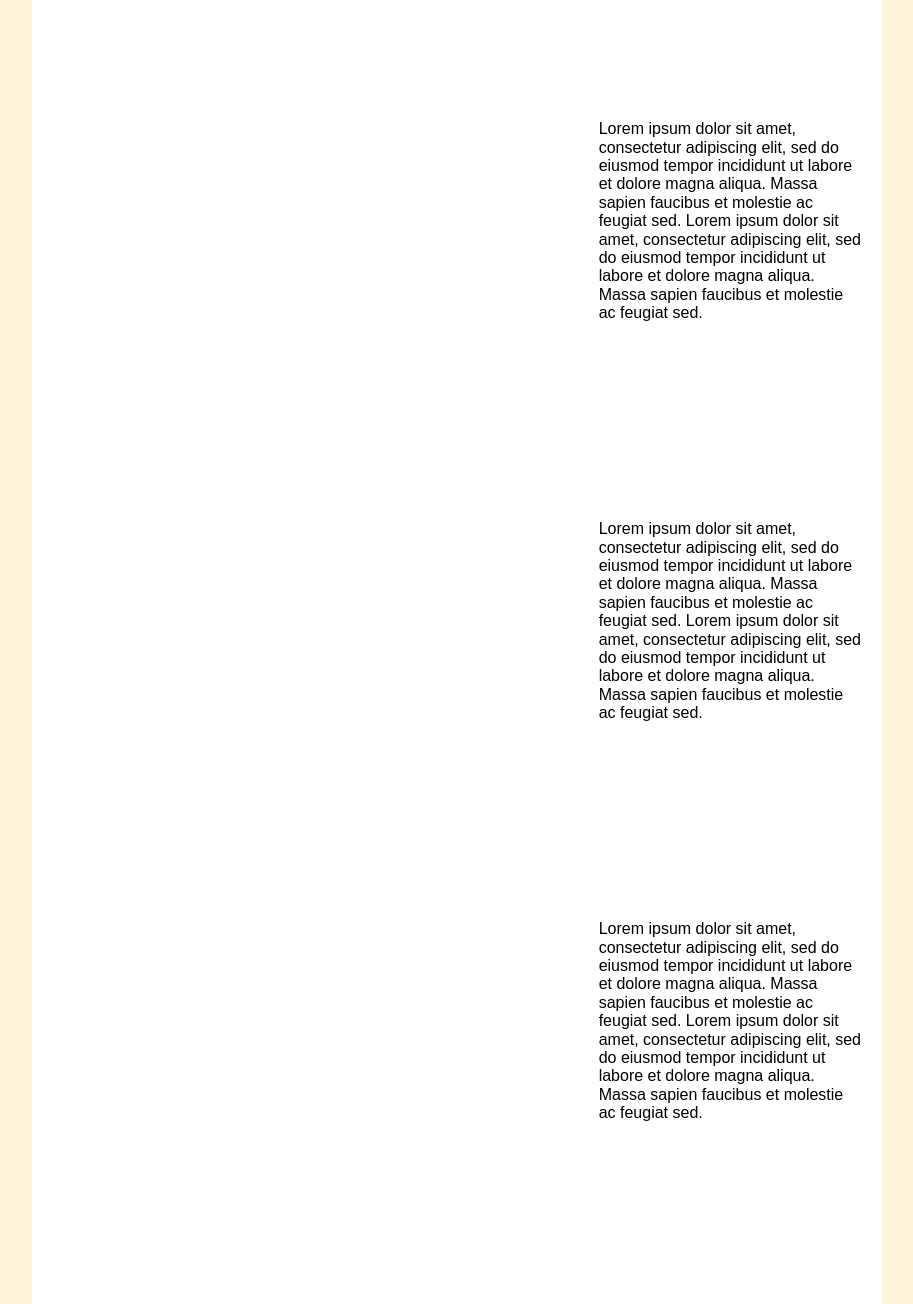
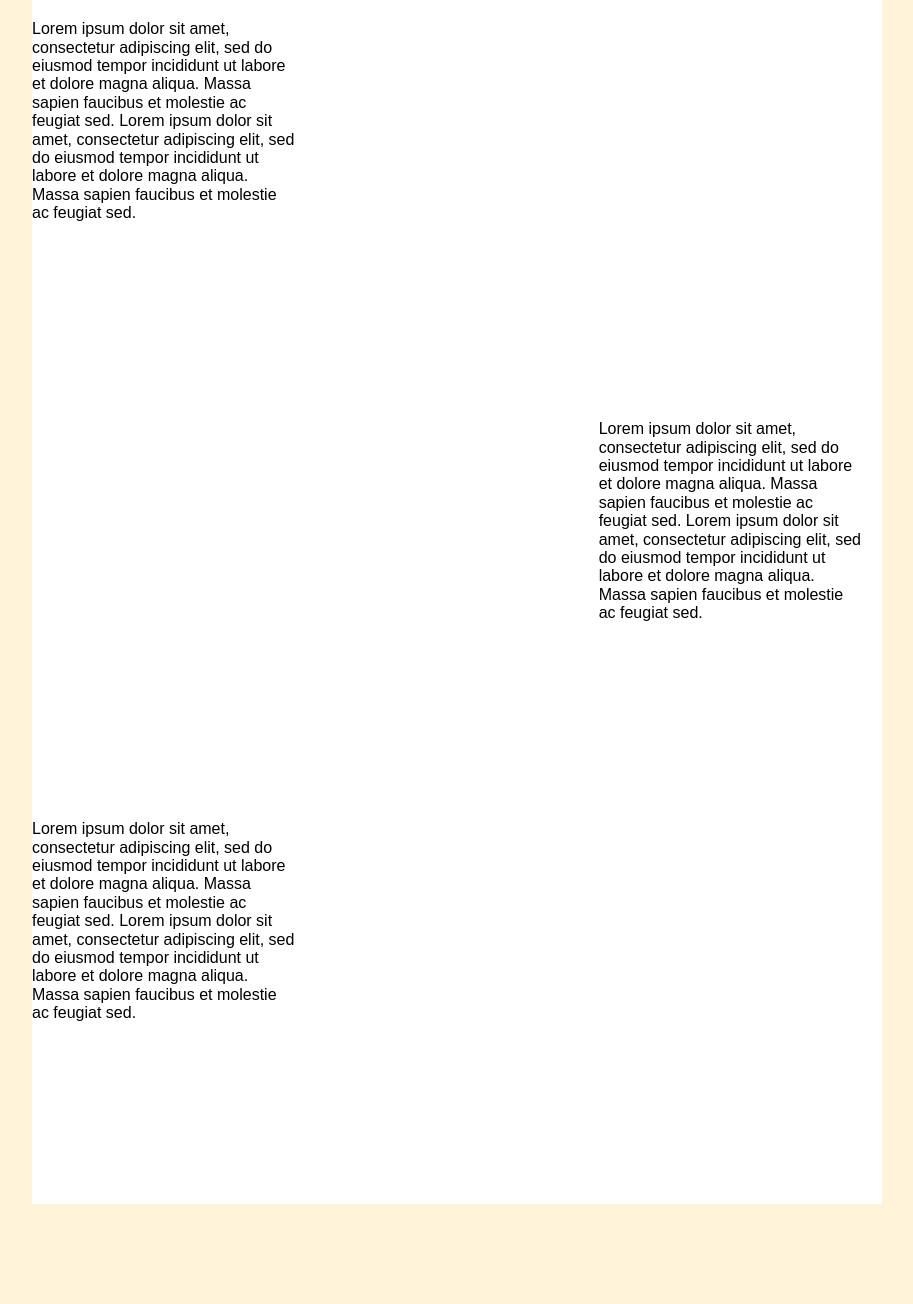
Before and after one commit to bmul0006/FIT3179, a plain HTML site: page index.html in a window 1280 px wide. Shown: the part 974-2278 px from the top of the page, without its empty margins (183-1096 px from the left). After the commit the page ends 2178 px from the top, so only its background shows below. Drawn offline with nearby package versions, Linux system fonts and the light colour scheme; a script that the page names is missing.

Commit message:
changed alignment

```diff
--- a/index.html
+++ b/index.html
@@ -34,7 +34,7 @@
 
         <div class="pure-g">
             <div class="pure-u-1">
-                <div id="choropleth_map" class="vis-container" style="height: 500px;"></div>
+                <div id="choropleth_map" class="vis-container" style="height: 400px;"></div>
             </div>
         </div>
 
@@ -52,15 +52,15 @@
         </div>
 
         <div class="pure-g">
-            <div class="pure-u-2-3">
-                <div id="barchart" class="vis-container" style="height: 400px;"></div>
-            </div>
             <div class="pure-u-1-3">
                 <div class="description-left">
                     <p> Lorem ipsum dolor sit amet, consectetur adipiscing elit, sed do eiusmod tempor incididunt ut labore et
                         dolore magna aliqua. Massa sapien faucibus et molestie ac feugiat sed. Lorem ipsum dolor sit amet, consectetur adipiscing elit, sed do eiusmod tempor incididunt ut labore et
                         dolore magna aliqua. Massa sapien faucibus et molestie ac feugiat sed. </p>
                 </div>
+            </div>
+            <div class="pure-u-2-3">
+                <div id="barchart" style="height: 400px; width: 75%;"></div>
             </div>
         </div>
 
@@ -78,9 +78,6 @@
         </div>
 
         <div class="pure-g">
-            <div class="pure-u-2-3">
-                <div id="linechart" class="vis-container" style="height: 400px;"></div>
-            </div>
             <div class="pure-u-1-3">
                 <div class="description-left">
                     <p> Lorem ipsum dolor sit amet, consectetur adipiscing elit, sed do eiusmod tempor incididunt ut labore et
@@ -88,6 +85,10 @@
                         dolore magna aliqua. Massa sapien faucibus et molestie ac feugiat sed. </p>
                 </div>
             </div>
+            <div class="pure-u-2-3">
+                <div id="linechart" class="vis-container" style="height: 400px;"></div>
+            </div>
+
         </div>
 
     </div>
```
Also changed, not shown: 1 other file.
